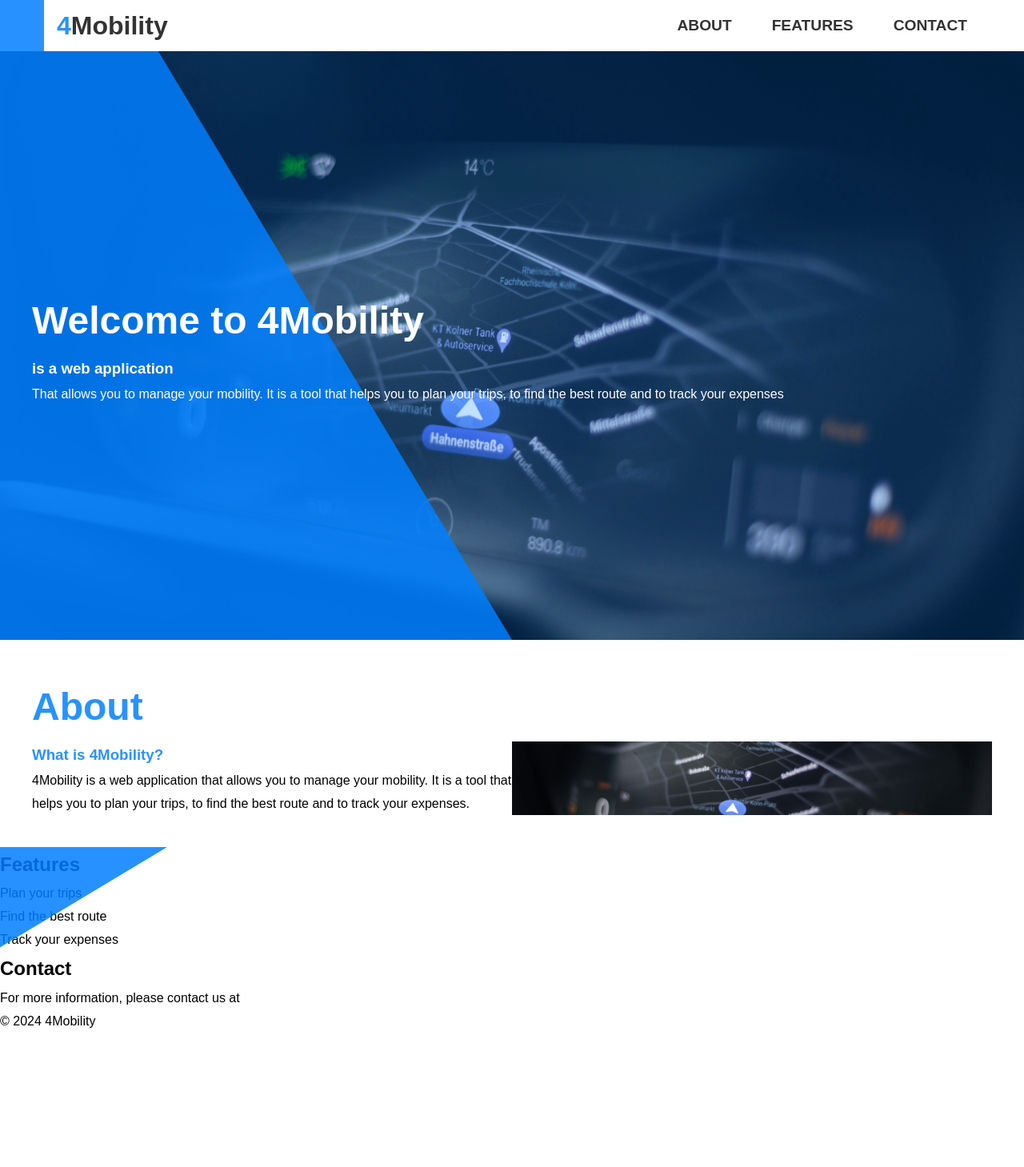
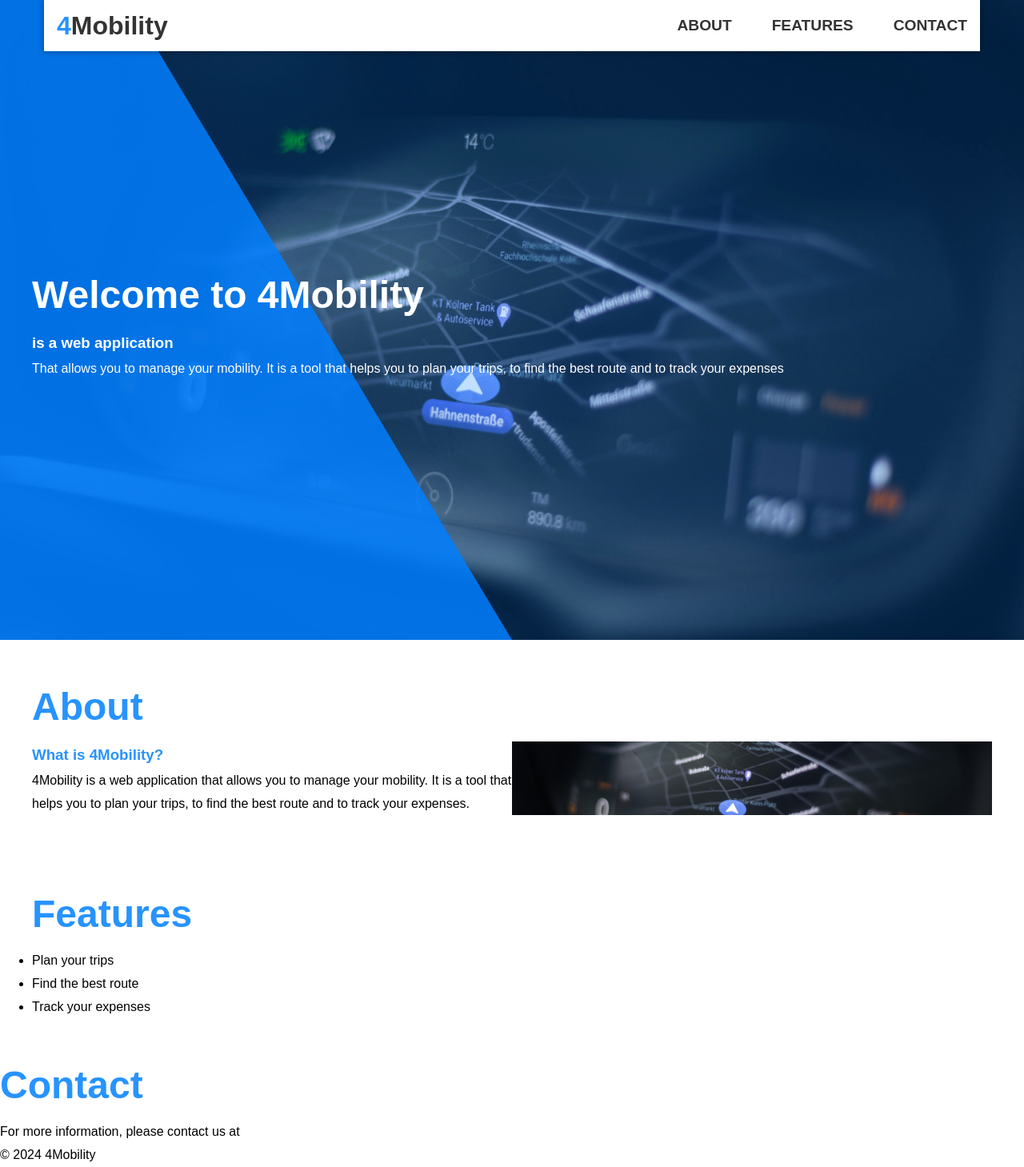
Before and after one commit to kiddingmz/4Mobility, a Django app: page / in a window 1280 px wide. Shown: the whole page at 80% size. Run offline with Django 5.2, Linux system fonts and the light colour scheme.

Commit message:
CHORE: I'm making improves the landingpage

```diff
--- a/frontend/landingpages/static/styles/style.css
+++ b/frontend/landingpages/static/styles/style.css
@@ -43,6 +43,7 @@
 }
 
 .sub-header {
+    position: fixed;
     width: 100%;
     max-width: 1170px;
     height: 64px;
@@ -51,7 +52,9 @@
     display: flex;
     justify-content: space-between;
     align-items: center;
-    z-index: 10;
+    z-index: 15;
+    top: 0;
+    box-shadow: 0 0 7px rgba(0, 0, 0, 0.4);
 }
 
 .sub-header h1 {
@@ -85,7 +88,7 @@
 /** Banner */
 .banner {
     width: 100vw;
-    height: calc(100vh - 64px);
+    height: 100vh;
 }
 
 .sub-banner {
@@ -153,6 +156,18 @@
 
 /** End About */
 
+/** Features */
+.features {
+    position: relative;
+    width: 100vw;
+    height: 100%;
+    padding: 2.5rem;
+    background-color: white;
+    z-index: 10;
+}
+
+/** End Features */
+
 /** Text */
 .txt-color-white {
     color: white;
--- a/frontend/landingpages/templates/landingpages/landingpage.html
+++ b/frontend/landingpages/templates/landingpages/landingpage.html
@@ -47,7 +47,7 @@
         <div class="sub-about">
             <div class="info-about">
                 <h3 class="txt-subtitle-banner txt-blue">What is 4Mobility?</h3>
-                <p>4Mobility is a web application that allows you to manage your mobility.
+                <p class="txt-paragraph-banner">4Mobility is a web application that allows you to manage your mobility.
                     It is a tool that helps you to plan your trips, to find the best route and to track your expenses.</p>
             </div>
             <div class="img-about">
@@ -58,8 +58,8 @@
     <!-- End of About -->
 
     <!-- Features -->
-    <section id="features">
-        <h2>Features</h2>
+    <section class="features" id="features">
+        <h2 class="txt-title-banner txt-blue">Features</h2>
         <ul>
             <li>Plan your trips</li>
             <li>Find the best route</li>
@@ -70,7 +70,7 @@
 
     <!-- Contact -->
     <section id="contact">
-        <h2>Contact</h2>
+        <h2 class="txt-title-banner txt-blue">Contact</h2>
         <p>For more information, please contact us at <a href="mailto:info@4mobility.me"> </a>
     </section>
     <!-- End of Contact -->
```
